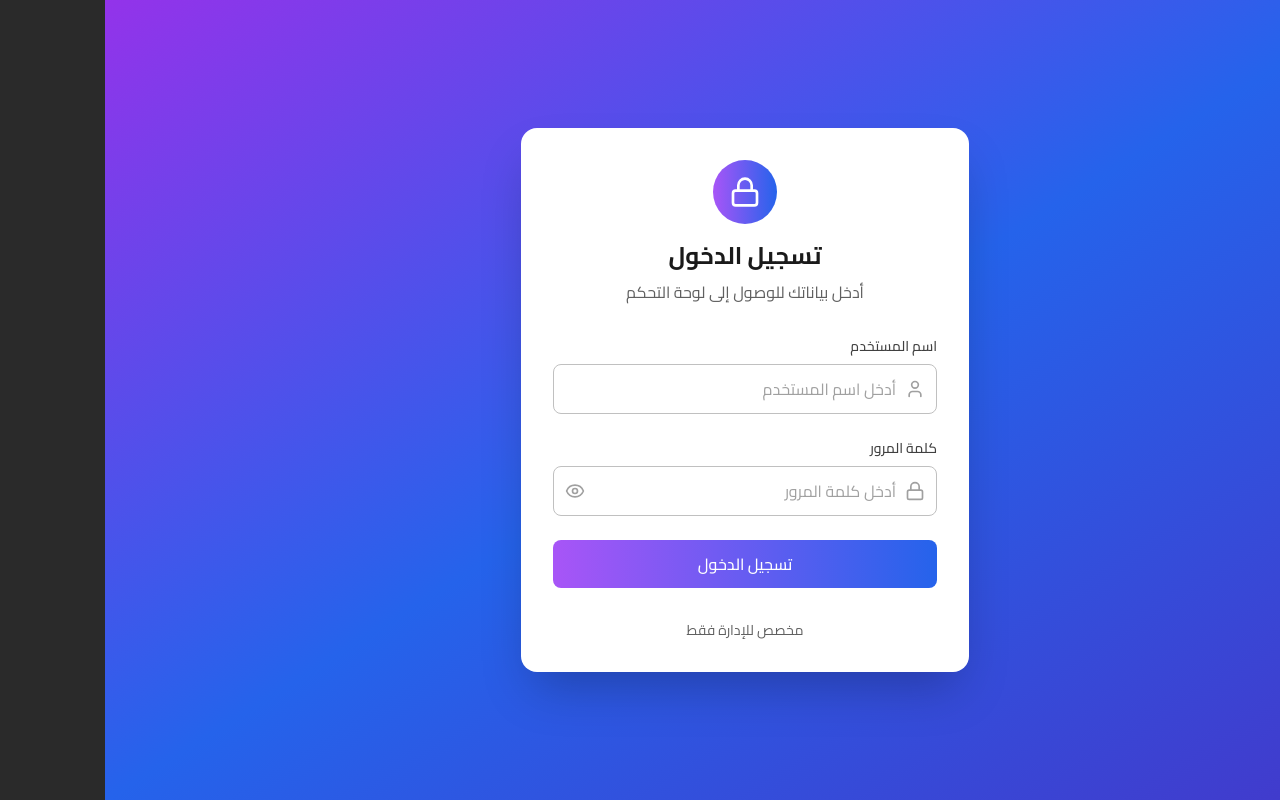
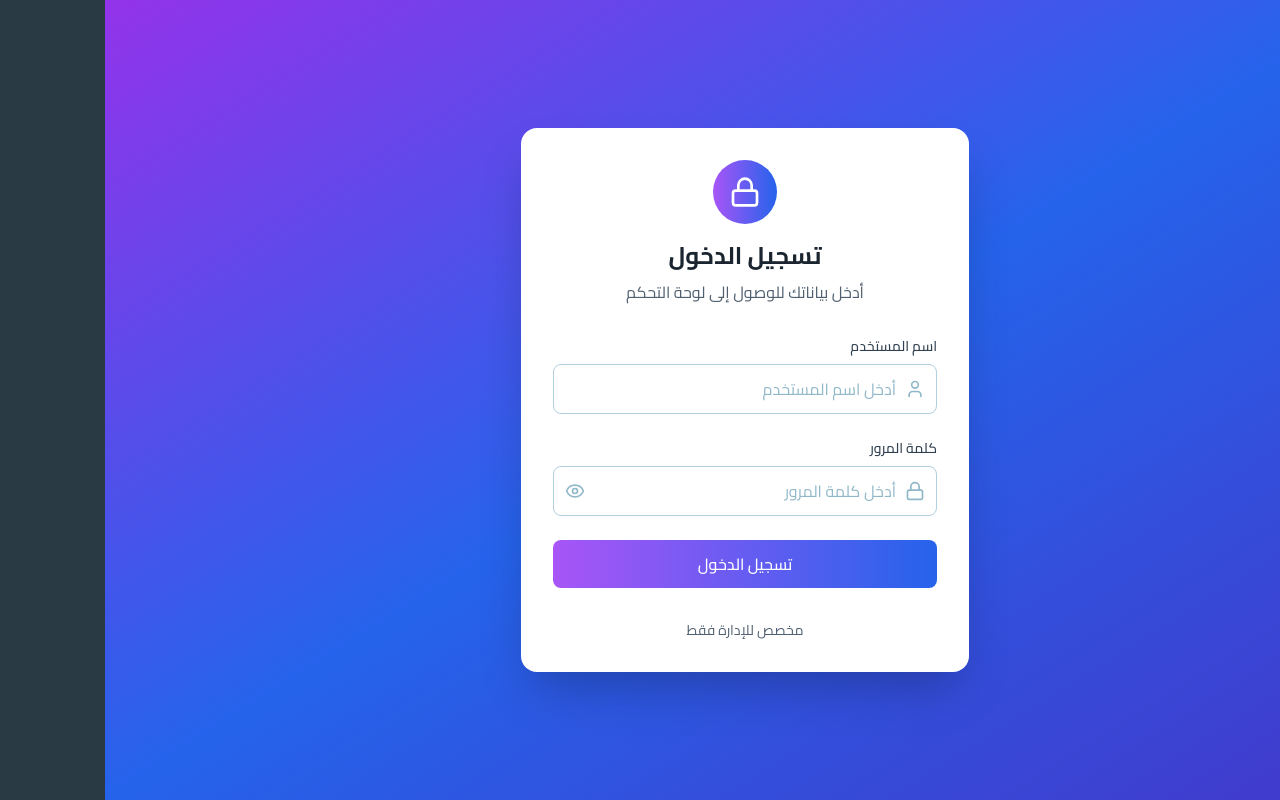
Before and after one commit to Art-Code2025/afterads, a React (Vite) app in the folder frontend/: page /login in a window 1280 px wide. Built offline with nearby package versions, Linux system fonts and the light colour scheme; no server answers.

Commit message:
fix: move tailwindcss and related dependencies to main dependencies

```diff
--- a/frontend/src/components/Navbar.tsx
+++ b/frontend/src/components/Navbar.tsx
@@ -516,7 +516,7 @@ const Navbar: React.FC<NavbarProps> = ({ onCartClick }) => {
           {/* Menu Button for Mobile - حجم مصغر ومتناسق */}
           <button
             onClick={() => setIsMenuOpen(!isMenuOpen)}
-            className="mobile-menu-button mobile-touch-target text-dark-200 hover:text-dark-100 p-2 sm:p-2.5 rounded-xl lg:hidden transition-all duration-300 ease-out transform hover:scale-110 bg-dark-800/60 backdrop-blur-xl border border-dark-700/50 shadow-md hover:shadow-lg z-[60] relative no-select"
+            className="mobile-menu-button mobile-touch-target text-dark-200 hover:text-dark-100 p-2 sm:p-2.5 rounded-xl lg:hidden transition-all duration-300 ease-out transform hover:scale-110 bg-dark-800/60 backdrop-blur-xl border border-dark-600/50 shadow-md hover:shadow-lg z-[60] relative no-select"
             style={{
               minWidth: '40px',
               minHeight: '40px'
@@ -526,7 +526,7 @@ const Navbar: React.FC<NavbarProps> = ({ onCartClick }) => {
           </button>
 
           {/* Brand */}
-          <Link to="/" onClick={()=>{setIsMenuOpen(false);window.scrollTo(0,0);}} className="text-2xl font-extrabold text-red-400 select-none lg:absolute lg:right-8">
+          <Link to="/" onClick={()=>{setIsMenuOpen(false);window.scrollTo(0,0);}} className="text-2xl font-extrabold text-dark-400 select-none lg:absolute lg:right-8">
             Desi
           </Link>
 
@@ -540,7 +540,7 @@ const Navbar: React.FC<NavbarProps> = ({ onCartClick }) => {
               {label:'Blog',to:'/blog'},
               {label:'Contact us',to:'/contact'}
             ].map(link=> (
-              <Link key={link.label} to={link.to} className="hover:text-red-400 transition-colors">
+              <Link key={link.label} to={link.to} className="hover:text-dark-400 transition-colors">
                 {link.label}
               </Link>
             ))}
@@ -551,7 +551,7 @@ const Navbar: React.FC<NavbarProps> = ({ onCartClick }) => {
             {/* Cart Icon - حجم مصغر */}
             <Link
               to="/cart"
-              className="mobile-touch-target relative p-2 sm:p-2.5 text-dark-200 hover:text-dark-100 transition-all duration-300 ease-out transform hover:scale-110 bg-dark-800/60 backdrop-blur-xl border border-dark-700/50 rounded-xl shadow-md hover:shadow-lg group z-[60] no-select"
+              className="mobile-touch-target relative p-2 sm:p-2.5 text-dark-200 hover:text-dark-100 transition-all duration-300 ease-out transform hover:scale-110 bg-dark-800/60 backdrop-blur-xl border border-dark-600/50 rounded-xl shadow-md hover:shadow-lg group z-[60] no-select"
               style={{
                 pointerEvents: 'auto',
                 touchAction: 'manipulation',
@@ -563,18 +563,18 @@ const Navbar: React.FC<NavbarProps> = ({ onCartClick }) => {
               {cartItemsCount > 0 && (
                 <span
                   data-cart-count
-                  className="absolute -top-1 -right-1 bg-gradient-to-r from-red-500 to-red-600 text-white rounded-full w-5 h-5 flex items-center justify-center text-xs font-bold shadow-lg animate-pulse border border-white"
+                  className="absolute -top-1 -right-1 bg-gradient-to-r from-dark-400 to-dark-500 text-white rounded-full w-5 h-5 flex items-center justify-center text-xs font-bold shadow-lg animate-pulse border border-white"
                 >
                   {cartItemsCount > 99 ? '99+' : cartItemsCount}
                 </span>
               )}
-              <div className="absolute inset-0 rounded-xl bg-gradient-to-r from-pink-500/10 to-rose-500/10 opacity-0 group-hover:opacity-100 transition-opacity duration-300" />
+              <div className="absolute inset-0 rounded-xl bg-gradient-to-r from-dark-400/10 to-dark-500/10 opacity-0 group-hover:opacity-100 transition-opacity duration-300" />
             </Link>
 
             {/* Wishlist Icon - حجم مصغر */}
             <Link
               to="/wishlist"
-              className="mobile-touch-target relative p-2 sm:p-2.5 text-dark-200 hover:text-dark-100 transition-all duration-300 ease-out transform hover:scale-110 bg-dark-800/60 backdrop-blur-xl border border-dark-700/50 rounded-xl shadow-md hover:shadow-lg group z-[60] no-select"
+              className="mobile-touch-target relative p-2 sm:p-2.5 text-dark-200 hover:text-dark-100 transition-all duration-300 ease-out transform hover:scale-110 bg-dark-800/60 backdrop-blur-xl border border-dark-600/50 rounded-xl shadow-md hover:shadow-lg group z-[60] no-select"
               style={{
                 pointerEvents: 'auto',
                 touchAction: 'manipulation',
@@ -586,12 +586,12 @@ const Navbar: React.FC<NavbarProps> = ({ onCartClick }) => {
               {wishlistItemsCount > 0 && (
                 <span
                   data-wishlist-count
-                  className="absolute -top-1 -right-1 bg-gradient-to-r from-pink-500 to-pink-600 text-white rounded-full w-5 h-5 flex items-center justify-center text-xs font-bold shadow-lg animate-pulse border border-white"
+                  className="absolute -top-1 -right-1 bg-gradient-to-r from-dark-400 to-dark-500 text-white rounded-full w-5 h-5 flex items-center justify-center text-xs font-bold shadow-lg animate-pulse border border-white"
                 >
                   {wishlistItemsCount > 99 ? '99+' : wishlistItemsCount}
                 </span>
               )}
-              <div className="absolute inset-0 rounded-xl bg-gradient-to-r from-pink-500/10 to-rose-500/10 opacity-0 group-hover:opacity-100 transition-opacity duration-300" />
+              <div className="absolute inset-0 rounded-xl bg-gradient-to-r from-dark-400/10 to-dark-500/10 opacity-0 group-hover:opacity-100 transition-opacity duration-300" />
             </Link>
 
             {/* User Menu - حجم مصغر */}
--- a/frontend/src/index.css
+++ b/frontend/src/index.css
@@ -20,8 +20,8 @@
     -webkit-font-smoothing: antialiased;
     -moz-osx-font-smoothing: grayscale;
     direction: rtl;
-    background: #2a2a2a;
-    color: #f0f0f0;
+    background: #2a3a45;
+    color: #e0f0f5;
     min-height: 100vh;
   }
 
@@ -42,7 +42,7 @@
   /* Luxury headings */
   .luxury-heading {
     font-family: 'Cinzel', 'Playfair Display', serif;
-    background: linear-gradient(135deg, #f0f0f0 0%, #c0c0c0 50%, #808080 100%);
+    background: linear-gradient(135deg, #e0f0f5 0%, #70c0d8 50%, #3080a0 100%);
     -webkit-background-clip: text;
     -webkit-text-fill-color: transparent;
     background-clip: text;
@@ -58,24 +58,24 @@
 @layer components {
   /* Zico Brand Components */
   .card {
-    @apply bg-dark-800 rounded-xl shadow-md overflow-hidden transition-all duration-300 border border-dark-700 text-dark-50;
+    @apply bg-dark-800 rounded-xl shadow-md overflow-hidden transition-all duration-300 border border-dark-600 text-dark-50;
   }
 
   .zico-text {
-    @apply text-zico-primary font-semibold;
+    @apply text-dark-400 font-semibold;
   }
 
   .burgundy-text {
-    @apply text-burgundy-700 font-semibold;
+    @apply text-dark-300 font-semibold;
   }
 
   .beige-text {
-    @apply text-beige-600 font-medium;
+    @apply text-dark-200 font-medium;
   }
 
   /* Perfume-specific components */
   .perfume-card {
-    @apply bg-dark-800 rounded-xl shadow-md overflow-hidden transition-all duration-300 hover:shadow-lg border border-dark-700 text-dark-50;
+    @apply bg-dark-800 rounded-xl shadow-md overflow-hidden transition-all duration-300 hover:shadow-lg border border-dark-600 text-dark-50;
   }
 
   .perfume-card-group {
@@ -83,11 +83,11 @@
   }
 
   .perfume-bottle-container {
-    @apply relative overflow-hidden bg-gradient-to-br from-dark-800 to-dark-700 aspect-square flex items-center justify-center;
+    @apply relative overflow-hidden bg-gradient-to-br from-dark-800 to-dark-600 aspect-square flex items-center justify-center;
   }
 
   .perfume-shimmer {
-    @apply absolute inset-0 bg-gradient-to-tr from-transparent via-dark-700/30 to-transparent opacity-0 group-hover:opacity-100 transition-opacity duration-500 pointer-events-none;
+    @apply absolute inset-0 bg-gradient-to-tr from-transparent via-dark-400/30 to-transparent opacity-0 group-hover:opacity-100 transition-opacity duration-500 pointer-events-none;
   }
 
   .perfume-shimmer:hover {
@@ -99,11 +99,11 @@
   }
 
   .fragrance-note {
-    @apply px-2 py-0.5 bg-dark-700 text-dark-100 text-xs rounded-full whitespace-nowrap;
+    @apply px-2 py-0.5 bg-dark-600 text-dark-100 text-xs rounded-full whitespace-nowrap;
   }
 
   .luxury-badge {
-    @apply absolute top-2 right-2 bg-gradient-to-r from-[#D4AF37] to-[#A67C52] text-dark-900 px-3 py-1 rounded-full text-xs font-bold shadow-lg z-10;
+    @apply absolute top-2 right-2 bg-gradient-to-r from-[#40a0c0] to-[#3080a0] text-dark-50 px-3 py-1 rounded-full text-xs font-bold shadow-lg z-10;
   }
 
   .scent-strength {
@@ -115,24 +115,24 @@
   }
 
   .scent-strength-dot-active {
-    @apply bg-dark-200;
+    @apply bg-dark-300;
   }
 
   .scent-strength-dot-inactive {
-    @apply bg-dark-600;
+    @apply bg-dark-700;
   }
 
   /* Button Components */
   .btn-zico {
-    @apply px-6 py-3 bg-gradient-to-r from-dark-700 to-dark-800 text-dark-100 rounded-full font-medium shadow-md hover:shadow-lg transition-all duration-300 hover:from-dark-800 hover:to-dark-900 focus:ring-2 focus:ring-dark-600 focus:ring-opacity-50 focus:outline-none;
+    @apply px-6 py-3 bg-gradient-to-r from-dark-500 to-dark-600 text-dark-50 rounded-full font-medium shadow-md hover:shadow-lg transition-all duration-300 hover:from-dark-600 hover:to-dark-700 focus:ring-2 focus:ring-dark-400 focus:ring-opacity-50 focus:outline-none;
   }
 
   .btn-zico-outline {
-    @apply px-6 py-3 border-2 border-dark-600 text-dark-100 rounded-full font-medium hover:bg-dark-700 transition-all duration-300 focus:ring-2 focus:ring-dark-500 focus:ring-opacity-50 focus:outline-none;
+    @apply px-6 py-3 border-2 border-dark-400 text-dark-100 rounded-full font-medium hover:bg-dark-600 transition-all duration-300 focus:ring-2 focus:ring-dark-300 focus:ring-opacity-50 focus:outline-none;
   }
 
   .btn-zico-ghost {
-    @apply px-4 py-2 text-dark-100 rounded-lg font-medium hover:bg-dark-700 transition-all duration-300 focus:ring-2 focus:ring-dark-600 focus:ring-opacity-50 focus:outline-none;
+    @apply px-4 py-2 text-dark-100 rounded-lg font-medium hover:bg-dark-600 transition-all duration-300 focus:ring-2 focus:ring-dark-400 focus:ring-opacity-50 focus:outline-none;
   }
 
   /* Responsive utilities */
--- a/frontend/tailwind.config.js
+++ b/frontend/tailwind.config.js
@@ -7,41 +7,41 @@ export default {
   theme: {
     extend: {
       colors: {
-        // Dark Theme Colors - Based on #2a2a2a
+        // Dark Theme Colors - Based on #2a2a2a with cyan accent
         dark: {
-          50: '#f8f8f8',   // Very light gray
-          100: '#f0f0f0',  // Light gray
-          200: '#e0e0e0',  // Soft gray
-          300: '#c0c0c0',  // Medium light gray
-          400: '#a0a0a0',  // Medium gray
-          500: '#808080',  // Base gray
-          600: '#606060',  // Strong gray
-          700: '#404040',  // Dark gray
-          800: '#2a2a2a',  // Main dark color
-          900: '#1a1a1a',  // Deep dark
+          50: '#f0f7fa',   // Very light cyan-gray
+          100: '#e0f0f5',  // Light cyan-gray
+          200: '#c8e5f0',  // Soft cyan-gray
+          300: '#a0d5e5',  // Medium light cyan
+          400: '#70c0d8',  // Medium cyan
+          500: '#40a0c0',  // Base cyan
+          600: '#3080a0',  // Strong cyan
+          700: '#205060',  // Dark cyan-gray
+          800: '#2a3a45',  // Main dark cyan-gray
+          900: '#1a2530',  // Deep dark cyan-gray
         },
         accent: {
-          50: '#f5f5f5',   // Very light accent
-          100: '#eeeeee',  // Light accent
-          200: '#dddddd',  // Soft accent
-          300: '#bbbbbb',  // Medium light accent
-          400: '#999999',  // Medium accent
-          500: '#777777',  // Base accent
-          600: '#555555',  // Strong accent
-          700: '#333333',  // Dark accent
-          800: '#2a2a2a',  // Main accent
-          900: '#111111',  // Deep accent
+          50: '#f5f9fa',   // Very light cyan accent
+          100: '#e8f4f8',  // Light cyan accent
+          200: '#d0e8f0',  // Soft cyan accent
+          300: '#a8d0e0',  // Medium light cyan accent
+          400: '#70b0c8',  // Medium cyan accent
+          500: '#4090b0',  // Base cyan accent
+          600: '#307090',  // Strong cyan accent
+          700: '#205070',  // Dark cyan accent
+          800: '#2a3a45',  // Main cyan-gray accent
+          900: '#1a2530',  // Deep cyan-gray accent
         },
-        // Brand Specific Colors - Dark Theme
+        // Brand Specific Colors - Cyan-Gray Theme
         zico: {
-          primary: '#2a2a2a',    // Main dark
-          secondary: '#404040',  // Secondary dark
-          accent: '#606060',     // Medium gray
-          light: '#f0f0f0',      // Light gray
-          dark: '#1a1a1a',       // Deep dark
-          gold: '#D4AF37',       // Gold accent
-          rose: '#888888',       // Muted rose
-          cream: '#f8f8f8',      // Light cream
+          primary: '#2a3a45',    // Main cyan-gray
+          secondary: '#205060',  // Secondary cyan-gray
+          accent: '#40a0c0',     // Medium cyan
+          light: '#e0f0f5',      // Light cyan-gray
+          dark: '#1a2530',       // Deep cyan-gray
+          gold: '#40a0c0',       // Cyan accent (replacing gold)
+          rose: '#70c0d8',       // Light cyan (replacing rose)
+          cream: '#f0f7fa',      // Very light cyan (replacing cream)
         },
         // Redefine original colors for dark theme
         burgundy: {
@@ -68,18 +68,18 @@ export default {
           800: '#8a6b42',  // Very dark beige
           900: '#6b5235',  // Deep beige
         },
-        // New color scheme for dark theme
+        // New color scheme for cyan-gray theme
         gray: {
-          50: '#f8f8f8',
-          100: '#f0f0f0',
-          200: '#e0e0e0',
-          300: '#c0c0c0',
-          400: '#a0a0a0',
-          500: '#808080',
-          600: '#606060',
-          700: '#404040',
-          800: '#2a2a2a',
-          900: '#1a1a1a',
+          50: '#f0f7fa',  // Very light cyan-gray
+          100: '#e0f0f5', // Light cyan-gray
+          200: '#d0e8f0', // Soft cyan-gray
+          300: '#b0d0e0', // Medium light cyan-gray
+          400: '#90b8c8', // Medium cyan-gray
+          500: '#708090', // Base cyan-gray
+          600: '#506070', // Strong cyan-gray
+          700: '#304050', // Dark cyan-gray
+          800: '#2a3a45', // Main cyan-gray
+          900: '#1a2530', // Deep cyan-gray
         },
       },
       fontFamily: {
```
Also changed, not shown: frontend/src/components/ProductCard.tsx (+20 -20 lines).
